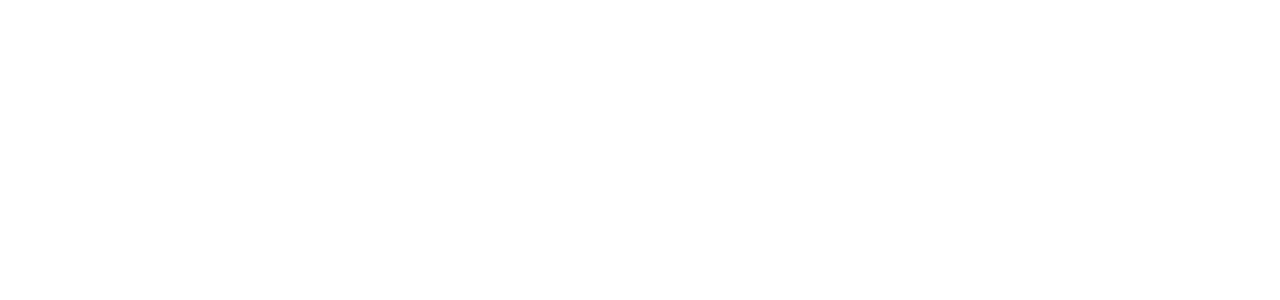
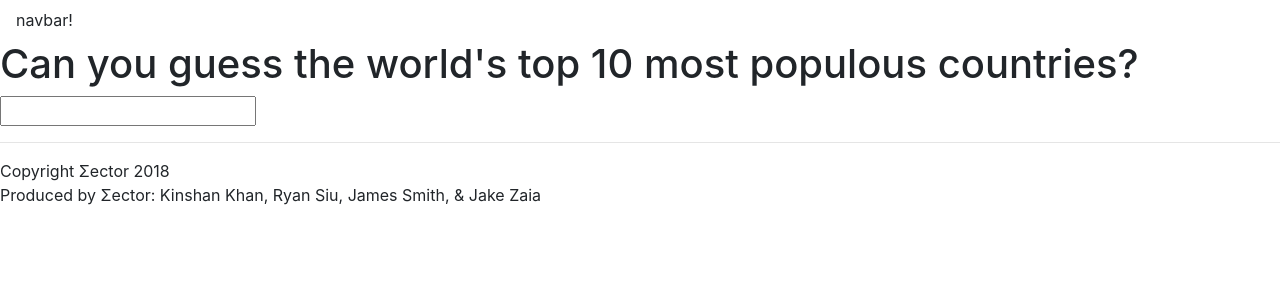
Before and after one commit to khinshankhan/Sector-Data_Visualization, a Flask app: page /visualization in a window 1280 px wide. Before the commit the part shown is empty. Shown: the top 300 px of the page. Run offline with Flask 2, Linux system fonts and the light colour scheme; some libraries are stand-ins or nearby versions.

Commit message:
Add basic layout for visualization

```diff
--- a/app.py
+++ b/app.py
@@ -12,7 +12,7 @@ def about():
 
 @app.route('/visualization')
 def visualization():
-    return render_template('visualization.html')
+    return render_template('visualization.html', dataset="the world's top 10 most populous countries")
 
 if __name__ == "__main__":
     app.debug = True
--- a/templates/base.html
+++ b/templates/base.html
@@ -8,6 +8,7 @@
 
     <!-- Bootstrap CSS -->
     <link rel="stylesheet" type="text/css" href="{{ url_for('static', filename='css/bootstrap.min.css') }}"/>
+    <link rel="stylesheet" type="text/css" href="{{ url_for('static', filename='css/base.css') }}"/>
 
     <!-- Favicon -->
     <!-- <link rel="shortcut icon" href="{{ url_for('static', filename='img/favicon.ico') }}" type="image/x-icon"/> -->
@@ -25,7 +26,7 @@
   <body>
     <!-- Navbar - Consistent across all pages-->
     <nav class="navbar">
-      abc
+      navbar!
     </nav>
     <!-- Actual Page Related-->
     <div class="header">
@@ -40,7 +41,10 @@
     <!-- Footer - Consistent across all pages-->
     <footer class="footer">
       <hr>
-      asdf
+      <p class="footer_text">
+        Copyright Σector 2018 <br />
+        Produced by Σector: Kinshan Khan, Ryan Siu, James Smith, & Jake Zaia
+      </p>
     </footer>
   </body>
 </html>
--- a/templates/visualization.html
+++ b/templates/visualization.html
@@ -0,0 +1,13 @@
+{% extends 'base.html' %}
+
+{% block c_title %}
+Sector
+{% endblock %}
+
+{% block header %}
+<h1> Can you guess <dummy id="dataset">{{dataset}}</dummy>? </h1>
+{% endblock %}
+
+{% block content %}
+<input type="textbox">
+{% endblock %}
```
